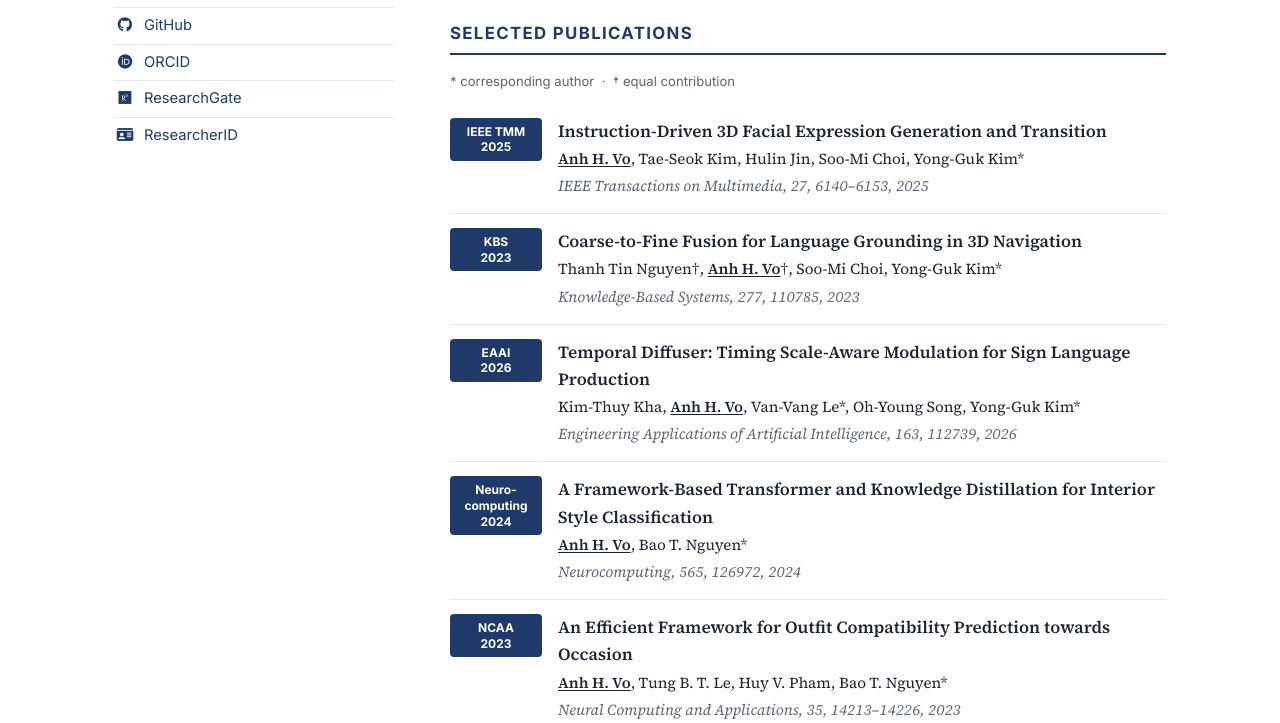
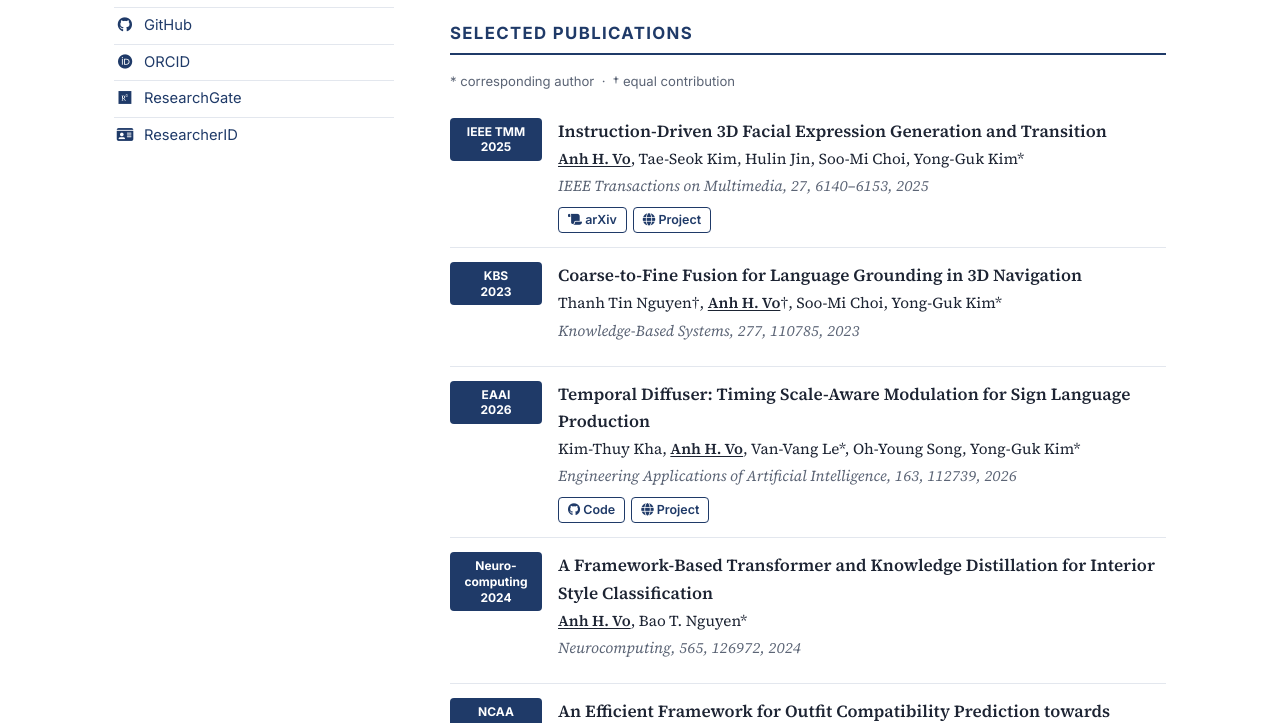
Before and after one commit to VoHoangAnh/vohoanganh.github.io, a website: page index.html in a window 1280 px wide. Shown: the part 487-1210 px from the top of the page. Drawn offline with Linux system fonts and the light colour scheme.

Commit message:
Add files via upload

```diff
--- a/index.html
+++ b/index.html
@@ -95,6 +95,13 @@
       font-family: "Inter", sans-serif; font-style: normal; font-size: .72rem; font-weight: 600;
       color: #8a5a00; background: #fff4d6; padding: 2px 7px; border-radius: 4px; margin-left: 6px;
     }
+    .pub-links { display: flex; flex-wrap: wrap; gap: 6px; margin-top: 8px; }
+    .pub-links a {
+      font-family: "Inter", sans-serif; font-size: .78rem; font-weight: 600;
+      color: var(--navy); border: 1px solid var(--navy); border-radius: 4px; padding: 2px 9px;
+    }
+    .pub-links a:hover { background: var(--navy); color: #fff; text-decoration: none; }
+    .pub-links a[href=""] { display: none; } /* unfilled links are hidden automatically */
     ol.list { padding-left: 1.4em; margin: 0; }
     ol.list li { margin-bottom: 10px; font-size: .95rem; }
     details { margin-top: 18px; background: var(--panel); border: 1px solid var(--line); border-radius: 8px; padding: 12px 18px; }
@@ -177,6 +184,12 @@
           <span class="title">Instruction-Driven 3D Facial Expression Generation and Transition</span>
           <span class="authors"><span class="me">Anh H. Vo</span>, Tae-Seok Kim, Hulin Jin, Soo-Mi Choi, Yong-Guk Kim*</span><br>
           <span class="where">IEEE Transactions on Multimedia, 27, 6140–6153, 2025</span>
+          <div class="pub-links"><!-- IEEE TMM 2025: paste URLs between the quotes; empty ones stay hidden -->
+            <a href="https://arxiv.org/abs/2601.08179"><i class="fa-solid fa-scroll"></i> arXiv</a>
+            <!-- <a href=""><i class="fa-brands fa-github"></i> Code</a> -->
+            <a href="https://vohoanganh.github.io/tg3dfet/"><i class="fa-solid fa-globe"></i> Project</a>
+            <!-- <a href=""><i class="fa-solid fa-link"></i> DOI</a> -->
+          </div>
         </div>
       </div>
       <div class="pub">
@@ -185,6 +198,13 @@
           <span class="title">Coarse-to-Fine Fusion for Language Grounding in 3D Navigation</span>
           <span class="authors">Thanh Tin Nguyen†, <span class="me">Anh H. Vo</span>†, Soo-Mi Choi, Yong-Guk Kim*</span><br>
           <span class="where">Knowledge-Based Systems, 277, 110785, 2023</span>
+          <div class="pub-links"><!-- KBS 2023: paste URLs between the quotes; empty ones stay hidden -->
+            <!-- <a href=""><i class="fa-solid fa-file-pdf"></i> PDF</a>
+            <a href=""><i class="fa-solid fa-scroll"></i> arXiv</a> -->
+            <!-- <a href=""><i class="fa-brands fa-github"></i> Code</a> -->
+            <!-- <a href=""><i class="fa-solid fa-globe"></i> Project</a> -->
+            <!-- <a href=""><i class="fa-solid fa-link"></i> DOI</a> -->
+          </div>
         </div>
       </div>
       <div class="pub">
@@ -193,6 +213,13 @@
           <span class="title">Temporal Diffuser: Timing Scale-Aware Modulation for Sign Language Production</span>
           <span class="authors">Kim-Thuy Kha, <span class="me">Anh H. Vo</span>, Van-Vang Le*, Oh-Young Song, Yong-Guk Kim*</span><br>
           <span class="where">Engineering Applications of Artificial Intelligence, 163, 112739, 2026</span>
+          <div class="pub-links"><!-- EAAI 2026: paste URLs between the quotes; empty ones stay hidden -->
+            <!-- <a href=""><i class="fa-solid fa-file-pdf"></i> PDF</a>
+            <a href=""><i class="fa-solid fa-scroll"></i> arXiv</a> -->
+            <a href="https://github.com/kha-kim-thuy/Sign-Diffusion-Model"><i class="fa-brands fa-github"></i> Code</a>
+            <a href="https://kha-kim-thuy.github.io/SLP-Demo/"><i class="fa-solid fa-globe"></i> Project</a>
+            <!-- <a href=""><i class="fa-solid fa-link"></i> DOI</a> -->
+          </div>
         </div>
       </div>
       <div class="pub">
@@ -201,6 +228,13 @@
           <span class="title">A Framework-Based Transformer and Knowledge Distillation for Interior Style Classification</span>
           <span class="authors"><span class="me">Anh H. Vo</span>, Bao T. Nguyen*</span><br>
           <span class="where">Neurocomputing, 565, 126972, 2024</span>
+          <div class="pub-links"><!-- Neurocomputing 2024: paste URLs between the quotes; empty ones stay hidden -->
+            <!-- <a href=""><i class="fa-solid fa-file-pdf"></i> PDF</a>
+            <a href=""><i class="fa-solid fa-scroll"></i> arXiv</a> -->
+            <!-- <a href=""><i class="fa-brands fa-github"></i> Code</a> -->
+            <!-- <a href=""><i class="fa-solid fa-globe"></i> Project</a> -->
+            <!-- <a href=""><i class="fa-solid fa-link"></i> DOI</a> -->
+          </div>
         </div>
       </div>
       <div class="pub">
@@ -209,6 +243,13 @@
           <span class="title">An Efficient Framework for Outfit Compatibility Prediction towards Occasion</span>
           <span class="authors"><span class="me">Anh H. Vo</span>, Tung B. T. Le, Huy V. Pham, Bao T. Nguyen*</span><br>
           <span class="where">Neural Computing and Applications, 35, 14213–14226, 2023</span>
+           <div class="pub-links"><!-- NCAA 2023: paste URLs between the quotes; empty ones stay hidden -->
+            <!-- <a href=""><i class="fa-solid fa-file-pdf"></i> PDF</a>
+            <a href=""><i class="fa-solid fa-scroll"></i> arXiv</a>
+            <a href=""><i class="fa-brands fa-github"></i> Code</a>
+            <a href=""><i class="fa-solid fa-globe"></i> Project</a>
+            <a href=""><i class="fa-solid fa-link"></i> DOI</a> -->
+          </div>
         </div>
       </div>
 
```
